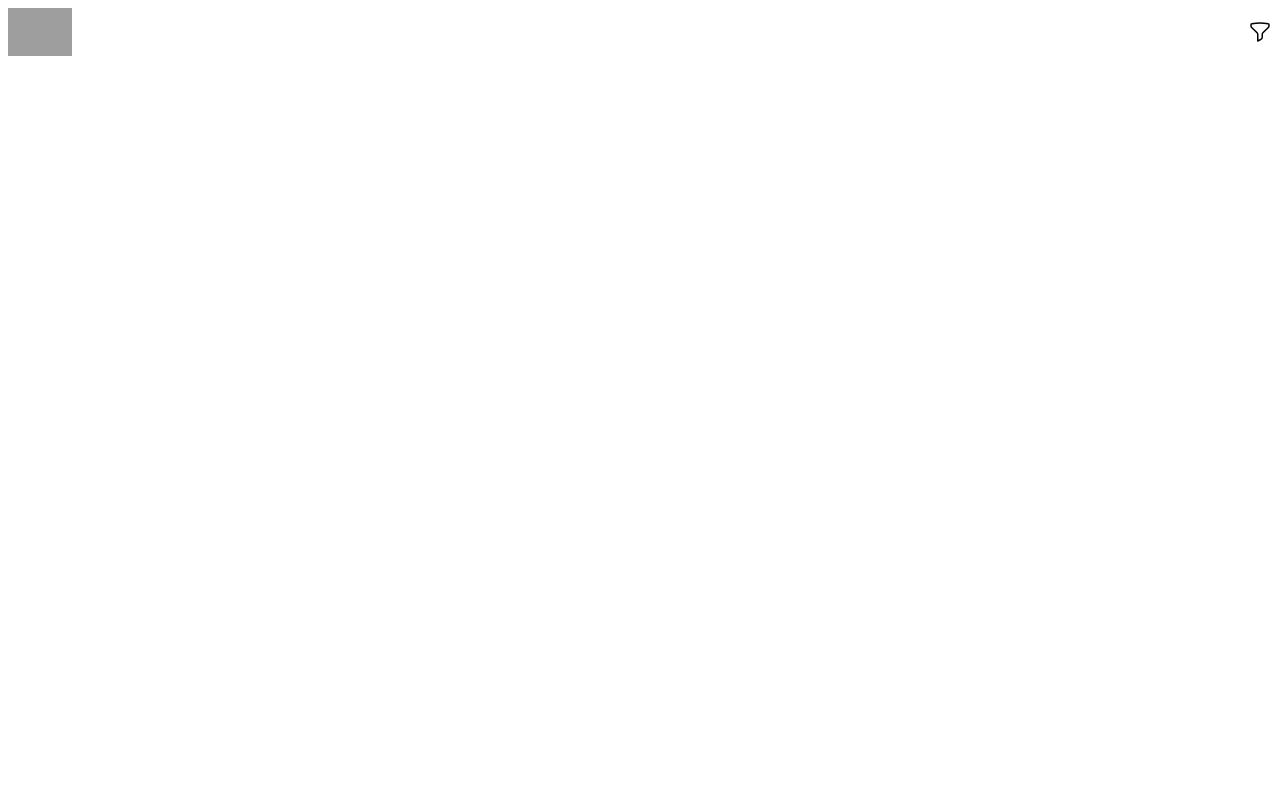
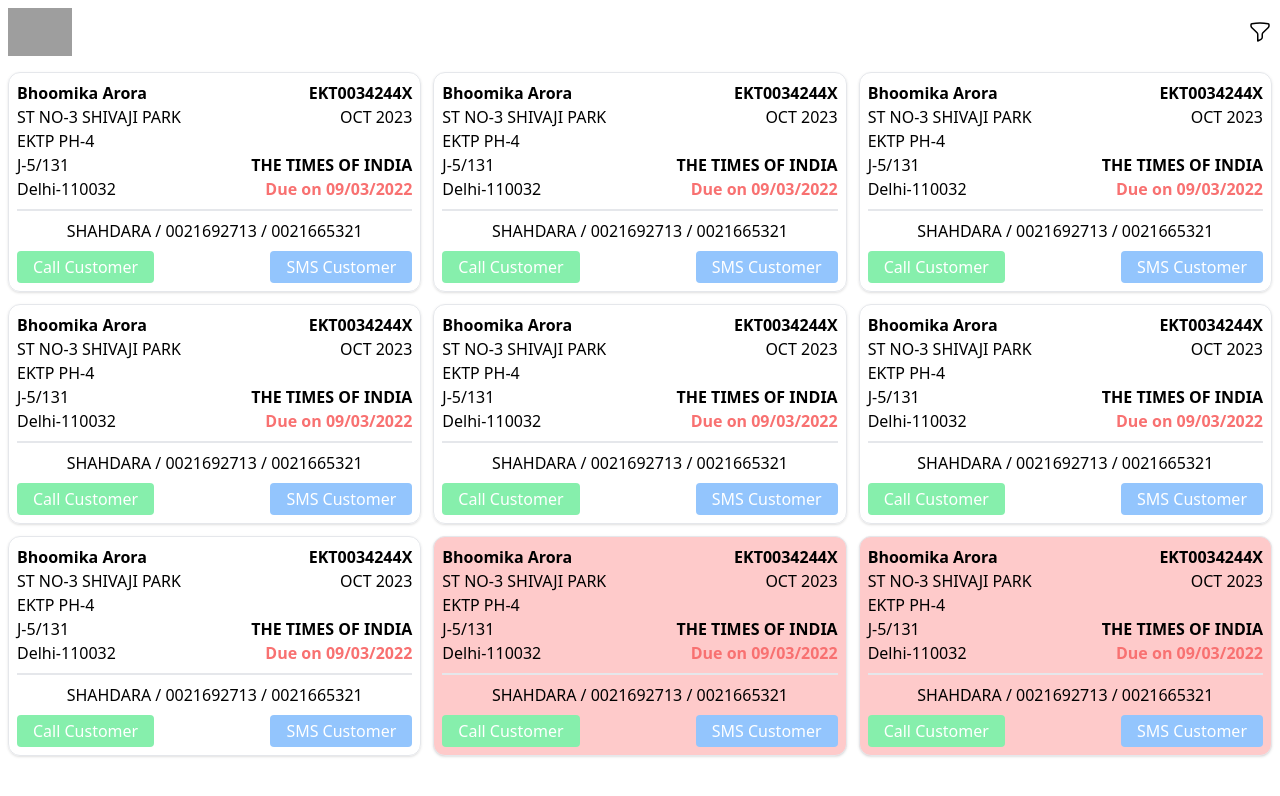
Before and after one commit to R-ishank/Testing, a React (Vite) app: page / in a window 1280 px wide. Shown: the top 796 px of the page. Built offline with nearby package versions, Linux system fonts and the light colour scheme; grey boxes are pictures that could not be loaded.

Commit message:
cards created

```diff
--- a/src/App.jsx
+++ b/src/App.jsx
@@ -1,10 +1,11 @@
 import React from 'react'
+import Coupon from './Coupon'
 
 const App = () => {
   return (
     <div>
       {/* HEADER */}
-      <div className="conatiner mx-auto p-2 flex justify-between items-center">
+      <div className="container mx-auto p-2 flex justify-between items-center">
         <img src="https://en.expensereduction.com/wp-content/uploads/2018/02/logo-placeholder.png" className='w-50 h-12' alt="" />
         <svg xmlns="http://www.w3.org/2000/svg" fill="none" viewBox="0 0 24 24" stroke-width="1.5" stroke="currentColor" class="w-6 h-6">
           <path stroke-linecap="round" stroke-linejoin="round" d="M12 3c2.755 0 5.455.232 8.083.678.533.09.917.556.917 1.096v1.044a2.25 2.25 0 01-.659 1.591l-5.432 5.432a2.25 2.25 0 00-.659 1.591v2.927a2.25 2.25 0 01-1.244 2.013L9.75 21v-6.568a2.25 2.25 0 00-.659-1.591L3.659 7.409A2.25 2.25 0 013 5.818V4.774c0-.54.384-1.006.917-1.096A48.32 48.32 0 0112 3z" />
@@ -12,6 +13,21 @@
       </div>
 
 
+
+      {/* CARDS */}
+      <div className="container mx-auto p-2">
+        <div className="grid grid-cols-1 lg:grid-cols-3 gap-3">
+          <Coupon hasButtons={false} />
+          <Coupon hasButtons={false} />
+          <Coupon hasButtons={false} />
+          <Coupon hasButtons={false} />
+          <Coupon hasButtons={false} />
+          <Coupon hasButtons={false} />
+          <Coupon hasButtons={false} />
+          <Coupon hasButtons={true} type="fail" />
+          <Coupon hasButtons={true} type="fail" />
+        </div>
+      </div>
     </div>
   )
 }
--- /dev/null
+++ b/src/Coupon.jsx
@@ -0,0 +1,37 @@
+import React from 'react'
+
+const Coupon = (props) => {
+    return (
+        <div className={`coupon border border-1-grey shadow rounded-xl p-2 ${props.type == "success" ? "bg-green-200" : props.type == "fail" ? "bg-red-200" : ""}`}>
+            <div className="grid grid-cols-2 mb-2">
+                <div className="left-part">
+                    <p><b>Bhoomika Arora</b></p>
+                    <p>ST NO-3 SHIVAJI PARK</p>
+                    <p>EKTP PH-4</p>
+                    <p>J-5/131</p>
+                    <p>Delhi-110032</p>
+                </div>
+                <div className="right-part text-right">
+                    <p><b>EKT0034244X</b></p>
+                    <p>OCT 2023</p>
+                    <br />
+                    <p><b>THE TIMES OF INDIA</b></p>
+                    <p className='text-red-400'><b>Due on 09/03/2022</b></p>
+                </div>
+            </div>
+            <hr />
+            <hr />
+
+            <div className="text-center mt-2">
+                <p>SHAHDARA / 0021692713 / 0021665321</p>
+            </div>
+
+            <div className="flex justify-between mt-2">
+                <button className='bg-green-300 text-white px-4 py-1 rounded'>Call Customer</button>
+                <button className='bg-blue-300 text-white px-4 py-1 rounded'>SMS Customer</button>
+            </div>
+        </div>
+    )
+}
+
+export default Coupon
```
